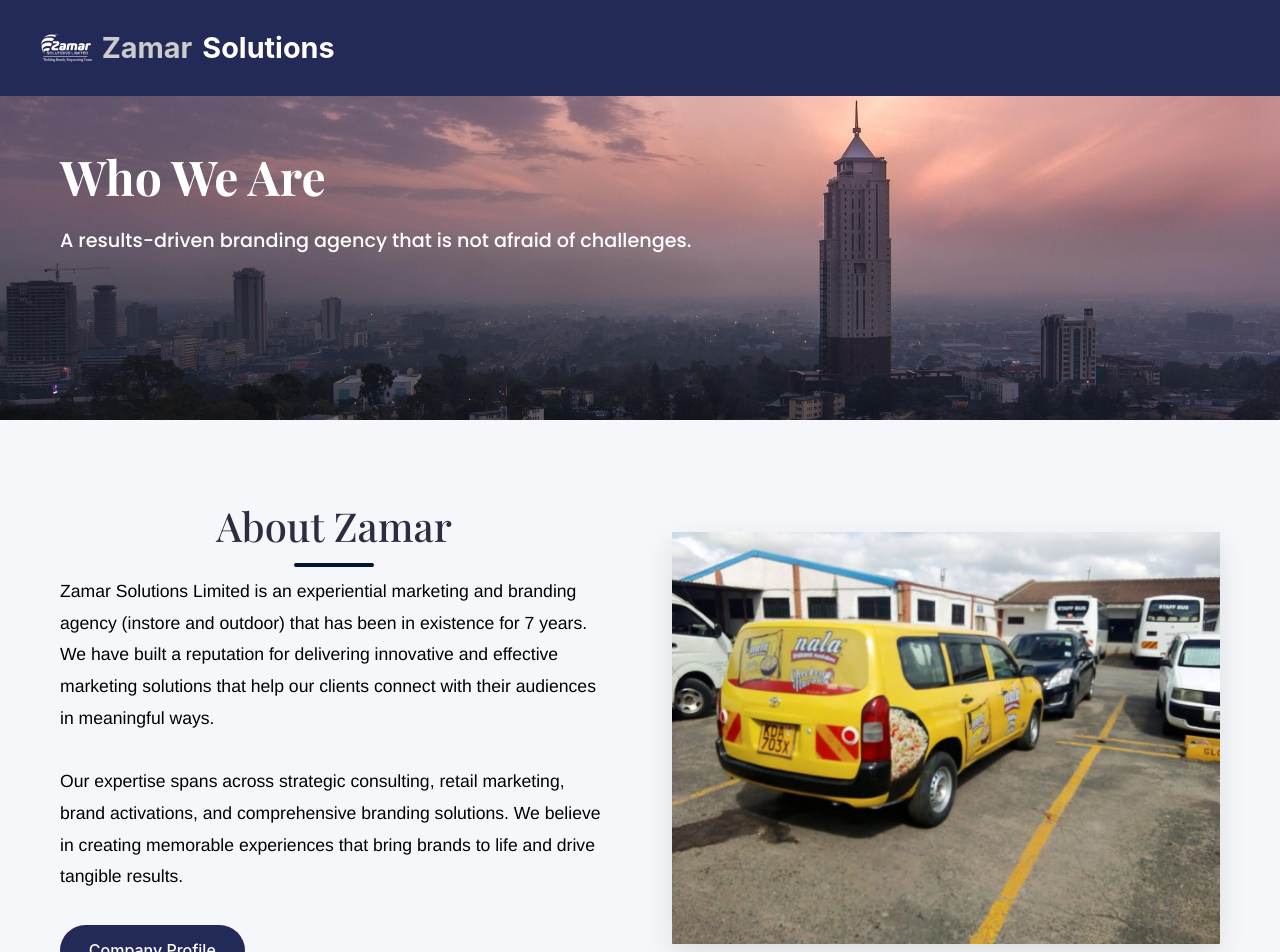
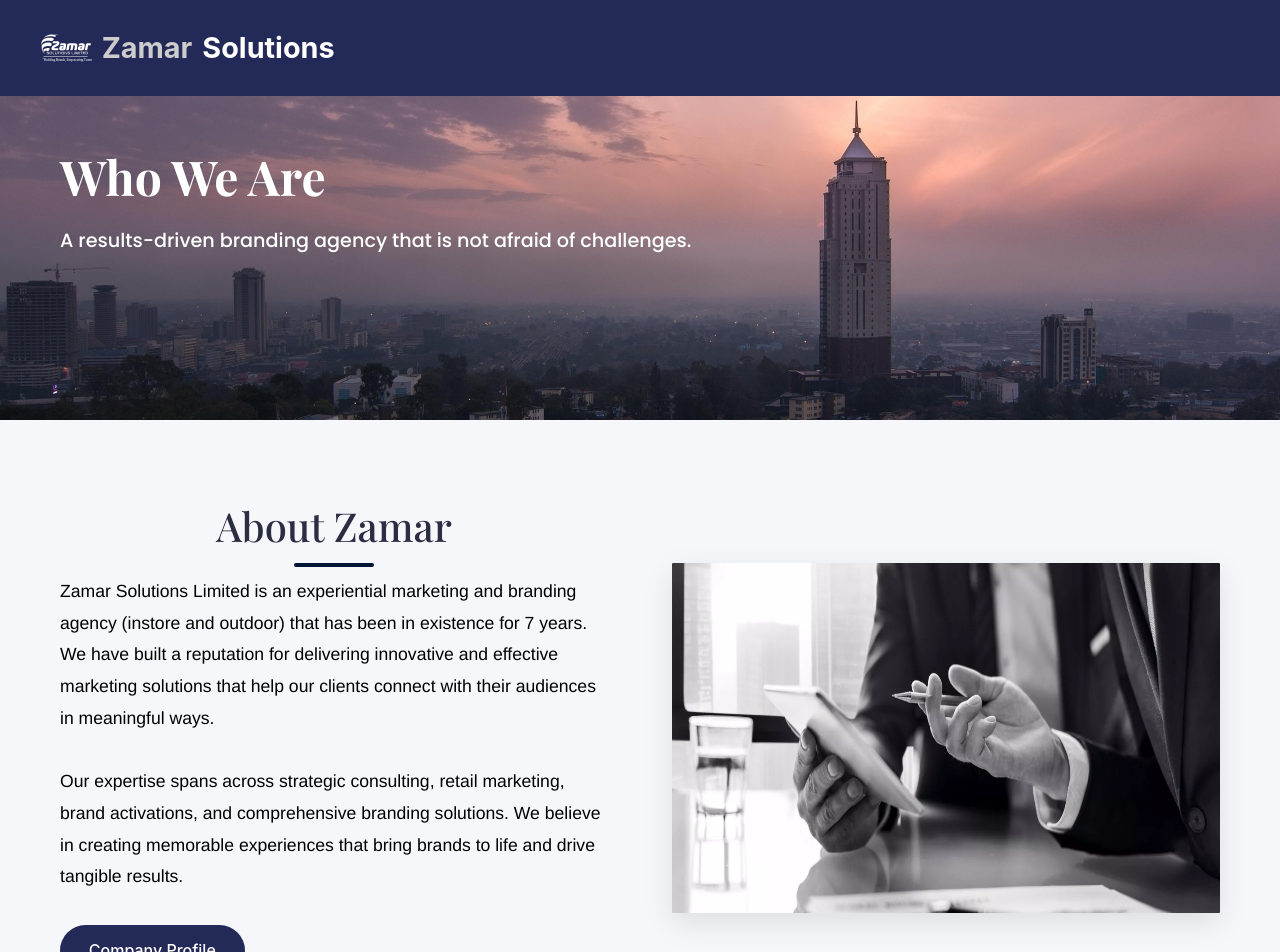
Before and after one commit to The-Chemist2049/Zamar, a React (Vite) app: page /about in a window 1280 px wide. Shown: the top 952 px of the page. Built offline with nearby package versions, Linux system fonts and the light colour scheme.

Commit message:
made some changes on the about page

```diff
--- a/package.json
+++ b/package.json
@@ -4,7 +4,7 @@
   "version": "0.0.0",
   "type": "module",
   "scripts": {
-    "dev": "vite --host 192.168.100.18",
+    "dev": "vite --host 192.168.0.101",
     "build": "vite build",
     "lint": "eslint .",
     "preview": "vite preview"
--- a/src/index.css
+++ b/src/index.css
@@ -124,7 +124,7 @@
   cursor: pointer;
   transition: all 0.3s ease;
   background: transparent;
-  border: 4px solid #242a58;
+  border: 2px solid #242a58;
 }
 
 .button2:hover {
--- a/src/pages/About/About.css
+++ b/src/pages/About/About.css
@@ -70,7 +70,7 @@
 
 .company-image img {
   width: 100%;
-  height: auto;
+  height: 350px;
   display: block;
 }
 
--- a/src/pages/About/About.jsx
+++ b/src/pages/About/About.jsx
@@ -2,7 +2,7 @@
 import "../../index.css";
 import "./About.css";
 import aboutImage from "../../assets/images/nairobi.jpg";
-import aboutCompanyImage from "../../assets/images/company.jpg";
+import aboutCompanyImage from "../../assets/images/about.jpeg";
 import companyProfile from "../../assets/documents/company-profile.pdf";
 import impactImage from "../../assets/images/impact.jpg";
 import teamData from "../../data/teamData";
--- a/src/pages/Home/Home.css
+++ b/src/pages/Home/Home.css
@@ -295,7 +295,7 @@
   align-items: center;
   justify-content: center;
   width: max-content;
-  animation: scroll 30s linear infinite;
+  animation: scroll 50s linear infinite;
   padding: 2rem 0;
 }
 
```
Also changed, not shown: src/assets/images/about.jpeg (added).
